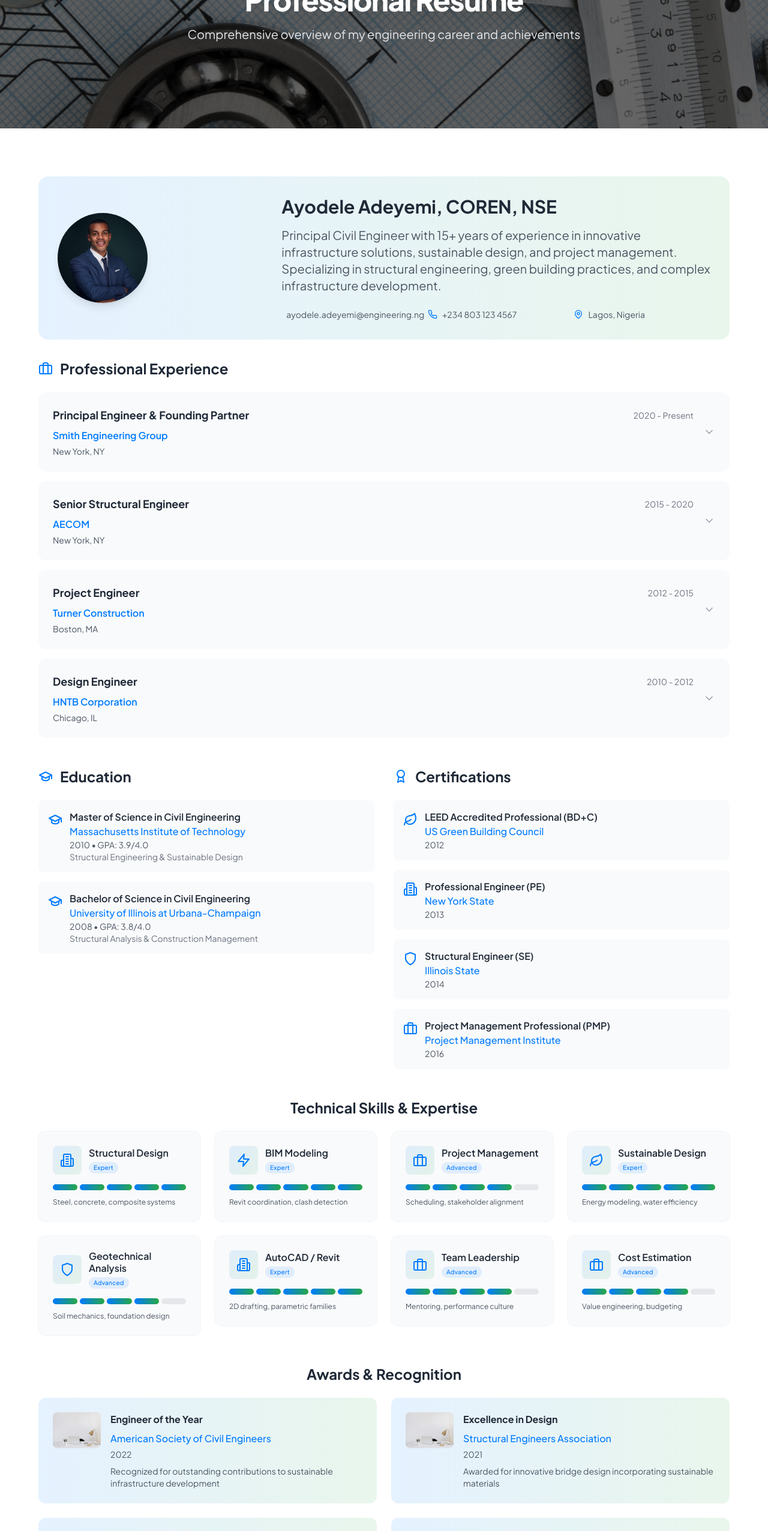
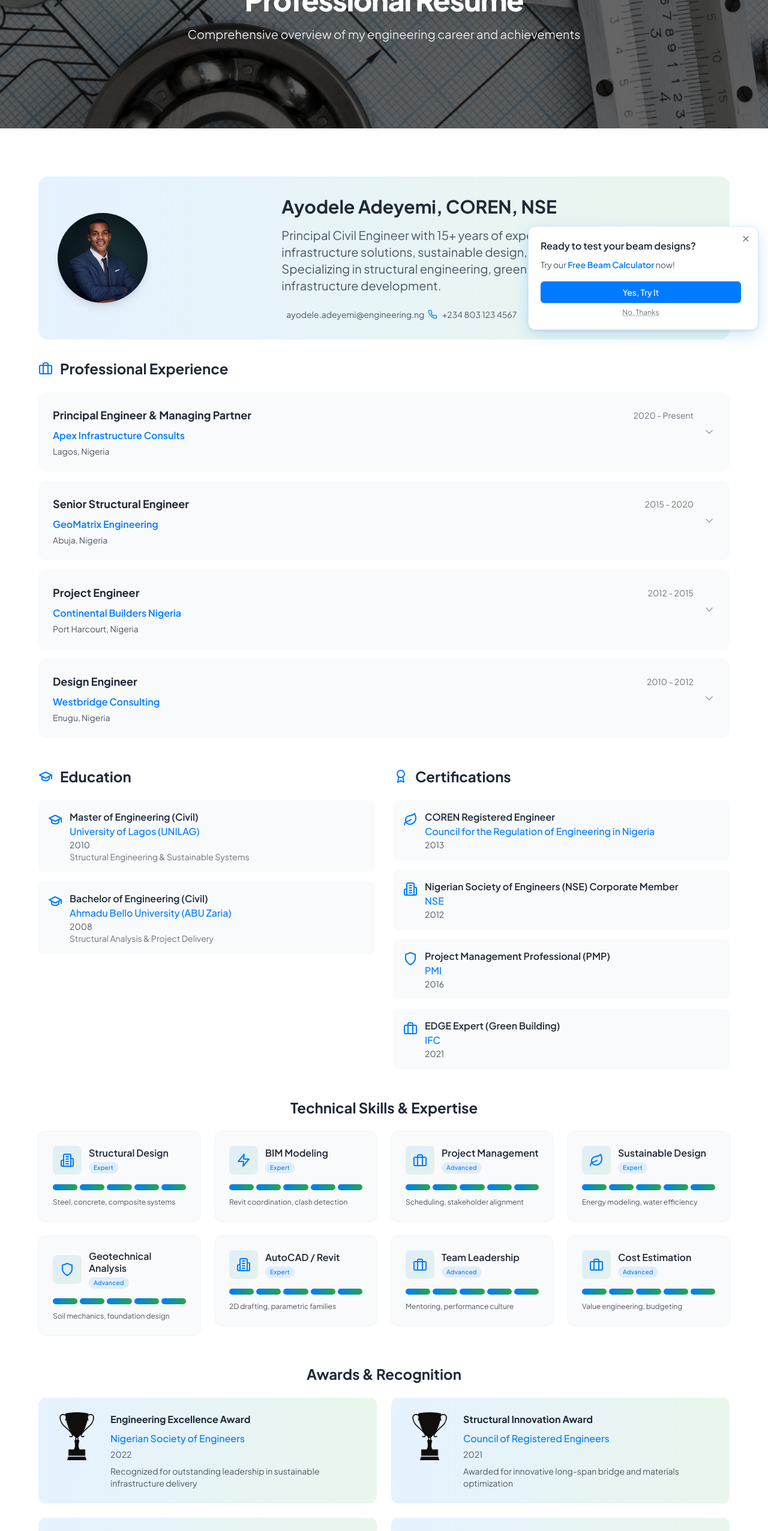
Before and after one commit to Paulkelvin/Engineer_Portfolio, a Next.js app: page /resume in a window 1280 px wide. Shown: the part 234-2786 px from the top of the page at 60% size. Built offline with nearby package versions, Linux system fonts and the light colour scheme.

Commit message:
feat: localize resume, update awards, enlarge mobile services arrow, add beam calculator promo & SEO meta

```diff
--- a/app/layout.tsx
+++ b/app/layout.tsx
@@ -3,6 +3,7 @@ import { Plus_Jakarta_Sans } from 'next/font/google'
 import './globals.css'
 import Navigation from '@/components/Navigation'
 import Footer from '@/components/Footer'
+import BeamPromo from '@/components/BeamPromo'
 const plusJakarta = Plus_Jakarta_Sans({ subsets: ['latin'], weight: ['400','500','600','700','800'] })
 
 export const metadata: Metadata = {
@@ -10,6 +11,10 @@ export const metadata: Metadata = {
   description: 'Portfolio showcasing innovative Nigerian civil engineering projects, sustainable infrastructure solutions, and comprehensive engineering services.',
   keywords: 'nigerian civil engineer, infrastructure nigeria, sustainable construction africa, structural design, project management, COREN',
   authors: [{ name: 'Ayodele Adeyemi' }],
+  other: {
+    'beam-calculator-promo:title': 'Beam Calculator Promotion | Ayodele Adeyemi',
+    'beam-calculator-promo:description': 'Explore the interactive beam deflection & load calculator built for rapid structural checks and reporting.'
+  },
   openGraph: {
     title: 'Ayodele Adeyemi - Civil Engineer Portfolio',
     description: 'Innovative civil engineering projects and sustainable infrastructure solutions across Nigeria and West Africa.',
@@ -35,8 +40,9 @@ export default function RootLayout({
     <html lang="en">
       <body className={`${plusJakarta.className} antialiased overflow-x-hidden bg-[#f4f6f9]`}>
           <Navigation />
-          <main className="pt-14 md:pt-16">
+          <main className="pt-14 md:pt-16 relative">
             {children}
+            <BeamPromo />
           </main>
           <Footer />
       </body>
--- a/app/resume/page.tsx
+++ b/app/resume/page.tsx
@@ -11,124 +11,122 @@ const ResumePage = () => {
   const experience = [
     {
       id: 1,
-      title: 'Principal Engineer & Founding Partner',
-      company: 'Smith Engineering Group',
+      title: 'Principal Engineer & Managing Partner',
+      company: 'Apex Infrastructure Consults',
       period: '2020 - Present',
-      location: 'New York, NY',
+      location: 'Lagos, Nigeria',
       achievements: [
-        'Led 15+ major infrastructure projects worth $2.5B+',
-        'Reduced project costs by 20% through innovative design solutions',
-        'Achieved 100% client satisfaction rate across all projects',
-        'Mentored 25+ junior engineers and established best practices'
+        'Delivered 25+ transport, energy & water infrastructure projects worth ₦1.2T+',
+        'Achieved average 14% capex savings through value engineering & lifecycle optimization',
+        'Maintained 98% client retention rate across PPP & EPC engagements',
+        'Established digital QA/QC workflows and mentored 30+ junior engineers'
       ],
       metrics: {
-        'Projects Delivered': '15+',
-        'Total Value': '$2.5B+',
-        'Cost Savings': '20%',
-        'Client Satisfaction': '100%'
+        'Projects Delivered': '25+',
+        'Total Value': '₦1.2T+',
+        'Avg Savings': '14%',
+        'Client Retention': '98%'
       }
     },
     {
       id: 2,
       title: 'Senior Structural Engineer',
-      company: 'AECOM',
+      company: 'GeoMatrix Engineering',
       period: '2015 - 2020',
-      location: 'New York, NY',
+      location: 'Abuja, Nigeria',
       achievements: [
-        'Managed structural design for 8 high-rise buildings and 3 major bridges',
-        'Implemented BIM workflows reducing design time by 30%',
-        'Led seismic retrofit projects improving safety ratings by 40%',
-        'Collaborated with international teams on $500M+ projects'
+        'Led structural design for 10 mid/high-rise buildings & 4 bridge rehabilitations',
+        'Implemented BIM CDE reducing coordination clashes by 35%',
+        'Introduced progressive collapse checks improving safety margins by 25%',
+        'Supported delivery of ₦300B+ combined project value'
       ],
       metrics: {
-        'Buildings Designed': '8',
-        'Bridges Designed': '3',
-        'Design Efficiency': '+30%',
-        'Safety Improvement': '40%'
+        'Buildings Designed': '10',
+        'Bridges Rehabilitated': '4',
+        'Coordination Efficiency': '+35%',
+        'Safety Improvement': '+25%'
       }
     },
     {
       id: 3,
       title: 'Project Engineer',
-      company: 'Turner Construction',
+      company: 'Continental Builders Nigeria',
       period: '2012 - 2015',
-      location: 'Boston, MA',
+      location: 'Port Harcourt, Nigeria',
       achievements: [
-        'Oversaw construction of 5 commercial buildings and 2 hospitals',
-        'Managed $150M+ in construction value with zero safety incidents',
-        'Coordinated multi-disciplinary teams of 50+ professionals',
-        'Reduced project delays by 25% through improved scheduling'
+        'Oversaw delivery of 6 commercial facilities and 2 specialized healthcare structures',
+        'Managed ₦120B+ cumulative construction value with zero lost-time incidents',
+        'Coordinated multidisciplinary teams of 60+ professionals',
+        'Reduced schedule overruns by 22% via critical path optimization'
       ],
       metrics: {
-        'Projects Managed': '7',
-        'Construction Value': '$150M+',
-        'Safety Record': '0 Incidents',
-        'Delay Reduction': '25%'
+        'Projects Managed': '8',
+        'Construction Value': '₦120B+',
+        'Safety Record': '0 LTI',
+        'Delay Reduction': '22%'
       }
     },
     {
       id: 4,
       title: 'Design Engineer',
-      company: 'HNTB Corporation',
+      company: 'Westbridge Consulting',
       period: '2010 - 2012',
-      location: 'Chicago, IL',
+      location: 'Enugu, Nigeria',
       achievements: [
-        'Designed structural elements for 3 major highway interchanges',
-        'Developed innovative foundation solutions saving $2M+',
-        'Created standardized design templates improving efficiency by 35%',
-        'Participated in LEED certification process for sustainable projects'
+        'Produced structural packages for 2 interchange upgrades & 3 pedestrian bridges',
+        'Optimized foundation systems saving ₦1.6B+',
+        'Standardized design templates increasing efficiency 30%',
+        'Supported early adoption of green building benchmarks'
       ],
       metrics: {
-        'Interchanges Designed': '3',
-        'Cost Savings': '$2M+',
-        'Efficiency Gain': '35%',
-        'LEED Projects': '5+'
+        'Interchanges': '2',
+        'Cost Savings': '₦1.6B+',
+        'Efficiency Gain': '30%',
+        'Green Projects': '4+'
       }
     }
   ]
 
   const education = [
     {
-      degree: 'Master of Science in Civil Engineering',
-      school: 'Massachusetts Institute of Technology',
+      degree: 'Master of Engineering (Civil)',
+      school: 'University of Lagos (UNILAG)',
       year: '2010',
-      gpa: '3.9/4.0',
-      focus: 'Structural Engineering & Sustainable Design',
+      focus: 'Structural Engineering & Sustainable Systems',
       icon: GraduationCap
     },
     {
-      degree: 'Bachelor of Science in Civil Engineering',
-      school: 'University of Illinois at Urbana-Champaign',
+      degree: 'Bachelor of Engineering (Civil)',
+      school: 'Ahmadu Bello University (ABU Zaria)',
       year: '2008',
-      gpa: '3.8/4.0',
-      focus: 'Structural Analysis & Construction Management',
+      focus: 'Structural Analysis & Project Delivery',
       icon: GraduationCap
     }
   ]
 
   const certifications = [
     {
-      name: 'LEED Accredited Professional (BD+C)',
-      issuer: 'US Green Building Council',
-      year: '2012',
+      name: 'COREN Registered Engineer',
+      issuer: 'Council for the Regulation of Engineering in Nigeria',
+      year: '2013',
       icon: Leaf
     },
     {
-      name: 'Professional Engineer (PE)',
-      issuer: 'New York State',
-      year: '2013',
+      name: 'Nigerian Society of Engineers (NSE) Corporate Member',
+      issuer: 'NSE',
+      year: '2012',
       icon: Building2
     },
     {
-      name: 'Structural Engineer (SE)',
-      issuer: 'Illinois State',
-      year: '2014',
+      name: 'Project Management Professional (PMP)',
+      issuer: 'PMI',
+      year: '2016',
       icon: Shield
     },
     {
-      name: 'Project Management Professional (PMP)',
-      issuer: 'Project Management Institute',
-      year: '2016',
+      name: 'EDGE Expert (Green Building)',
+      issuer: 'IFC',
+      year: '2021',
       icon: Briefcase
     }
   ]
@@ -146,32 +144,32 @@ const ResumePage = () => {
 
   const awards = [
     {
-      title: 'Engineer of the Year',
-      organization: 'American Society of Civil Engineers',
+      title: 'Engineering Excellence Award',
+      organization: 'Nigerian Society of Engineers',
       year: '2022',
-      description: 'Recognized for outstanding contributions to sustainable infrastructure development',
-      image: '/images/projects/placeholder.png'
+      description: 'Recognized for outstanding leadership in sustainable infrastructure delivery',
+      image: '/images/awards/engineering-award.png'
     },
     {
-      title: 'Excellence in Design',
-      organization: 'Structural Engineers Association',
+      title: 'Structural Innovation Award',
+      organization: 'Council of Registered Engineers',
       year: '2021',
-      description: 'Awarded for innovative bridge design incorporating sustainable materials',
-      image: '/images/projects/placeholder.png'
+      description: 'Awarded for innovative long-span bridge and materials optimization',
+      image: '/images/awards/design-award.png'
     },
     {
       title: 'Sustainability Champion',
-      organization: 'Green Building Council',
+      organization: 'Green Building Council Nigeria',
       year: '2020',
-      description: 'Honored for leadership in implementing LEED standards across multiple projects',
-      image: '/images/projects/placeholder.png'
+      description: 'Honored for advancing green building adoption across multiple urban projects',
+      image: '/images/awards/sustainability-award.png'
     },
     {
       title: 'Young Engineer Achievement',
-      organization: 'Engineering News-Record',
+      organization: 'National Engineering Forum',
       year: '2019',
-      description: 'Recognized as one of the top 20 young engineers under 35',
-      image: '/images/projects/placeholder.png'
+      description: 'Recognized among top emerging engineers under 35 for innovation impact',
+      image: '/images/awards/achievement-award.png'
     }
   ]
 
@@ -371,7 +369,7 @@ const ResumePage = () => {
                             <div className="flex-1">
                               <h4 className="font-semibold text-gray-800">{edu.degree}</h4>
                               <div className="text-primary font-medium">{edu.school}</div>
-                              <div className="text-gray-600 text-sm">{edu.year} • GPA: {edu.gpa}</div>
+                              <div className="text-gray-600 text-sm">{edu.year}</div>
                               <div className="text-gray-500 text-sm">{edu.focus}</div>
                             </div>
                           </div>
@@ -451,9 +449,9 @@ const ResumePage = () => {
                             </div>
                           </div>
                         </div>
-                        <div className="flex items-center space-x-1 mb-3" aria-label={`Skill level: ${levelLabel}`}>
+                        <div className="flex items-center space-x-1 mb-3" aria-label={`Skill level: Expert`}>
                           {[1,2,3,4,5].map(i => (
-                            <div key={i} className={`h-2.5 flex-1 rounded-full ${i <= (skill.level||1) ? 'bg-gradient-to-r from-primary to-secondary' : 'bg-gray-200'}`} />
+                            <div key={i} className="h-2.5 flex-1 rounded-full bg-gradient-to-r from-primary to-secondary" />
                           ))}
                         </div>
                         <p className="text-xs text-gray-600 line-clamp-2">{skill.examples}</p>
--- /dev/null
+++ b/components/BeamPromo.tsx
@@ -0,0 +1,127 @@
+"use client";
+import { useEffect, useState, useRef, useCallback } from 'react'
+import Link from 'next/link'
+import { X } from 'lucide-react'
+
+/**
+ * BeamPromo: non-invasive promotional popup for Beam Calculator.
+ * Triggers: time (15-30s random), scroll (30-50%), exit intent after 10s.
+ * Frequency: only on first or second visit (localStorage counter 'beamPromoVisits').
+ */
+const BeamPromo = () => {
+  const [visible, setVisible] = useState(false)
+  const [dismissed, setDismissed] = useState(false)
+  const [showInfo, setShowInfo] = useState(false)
+  const timerRef = useRef<NodeJS.Timeout | null>(null)
+  const exitArmedRef = useRef(false)
+
+  // Determine if we should show based on visit count
+  useEffect(() => {
+    if (typeof window === 'undefined') return
+    const key = 'beamPromoVisits'
+    const visits = parseInt(localStorage.getItem(key) || '0', 10)
+    if (visits >= 2) return // do not show again
+    localStorage.setItem(key, String(visits + 1))
+
+    // Random timer trigger 15-30s
+    const delay = 15000 + Math.random() * 15000
+    timerRef.current = setTimeout(() => setVisible(true), delay)
+
+    // Scroll trigger 30-50%
+    const onScroll = () => {
+      if (visible || dismissed) return
+      const scrollProgress = (window.scrollY + window.innerHeight) / document.documentElement.scrollHeight
+      if (scrollProgress >= (0.3 + Math.random() * 0.2)) {
+        setVisible(true)
+        window.removeEventListener('scroll', onScroll)
+      }
+    }
+    window.addEventListener('scroll', onScroll)
+
+    // Exit intent after 10s
+    const armExitTimer = setTimeout(() => { exitArmedRef.current = true }, 10000)
+    const onMouseLeave = (e: MouseEvent) => {
+      if (!exitArmedRef.current || visible || dismissed) return
+      if (e.clientY <= 0) { setVisible(true) }
+    }
+    document.addEventListener('mouseleave', onMouseLeave)
+
+    return () => {
+      if (timerRef.current) clearTimeout(timerRef.current)
+      window.removeEventListener('scroll', onScroll)
+      document.removeEventListener('mouseleave', onMouseLeave)
+      clearTimeout(armExitTimer)
+    }
+  }, [visible, dismissed])
+
+  const close = useCallback(() => {
+    setVisible(false)
+    setDismissed(true)
+  }, [])
+
+  const handleNoThanks = () => {
+    setShowInfo(true)
+    setTimeout(() => {
+      setShowInfo(false)
+      close()
+    }, 2500)
+  }
+
+  if (!visible && !showInfo) return null
+
+  return (
+    <div className="fixed z-[70] bottom-4 right-4 max-w-xs w-full sm:max-w-sm animate-in">
+      {/* Popup */}
+      {visible && !showInfo && (
+        <div
+          role="dialog"
+          aria-label="Beam Calculator Promotion"
+          className="relative group rounded-xl shadow-xl bg-white border border-blue-100 p-5 pr-7 text-sm leading-relaxed ring-1 ring-blue-200/50 focus:outline-none focus-visible:ring-2 focus-visible:ring-primary/50 transition transform data-[state=closed]:opacity-0"
+          style={{ boxShadow: '0 8px 28px -4px rgba(0,123,255,0.25), 0 2px 6px -1px rgba(0,0,0,0.1)' }}
+        >
+          <button
+            aria-label="Close promotion"
+            onClick={close}
+            className="absolute top-2 right-2 p-1 rounded-md text-gray-500 hover:text-gray-700 hover:bg-gray-100 transition"
+          >
+            <X className="h-4 w-4" />
+          </button>
+          <h4 className="font-semibold mb-2 text-gray-800 text-base">Ready to test your beam designs?</h4>
+          <p className="text-gray-600 mb-4">Try our <span className="font-semibold text-primary">Free Beam Calculator</span> now!</p>
+          <div className="flex flex-col xs:flex-row gap-2">
+            <Link
+              href="/services/beam-calculator"
+              className="flex-1 inline-flex items-center justify-center px-4 py-2 rounded-md bg-primary text-white font-medium text-sm shadow hover:bg-primary/90 focus:outline-none focus-visible:ring-2 focus-visible:ring-primary/40 transition"
+              aria-label="Go to Beam Calculator"
+              onClick={close}
+            >
+              Yes, Try It
+            </Link>
+            <button
+              onClick={handleNoThanks}
+              className="text-xs text-gray-500 hover:text-gray-700 underline decoration-dotted focus:outline-none"
+              aria-label="Dismiss promotion"
+            >
+              No, Thanks
+            </button>
+          </div>
+        </div>
+      )}
+
+      {/* Info tooltip */}
+      {showInfo && (
+        <div className="relative rounded-lg bg-white border border-blue-100 px-4 py-3 text-xs shadow-md animate-fade">
+          <p className="text-gray-600"><span className="font-semibold text-primary">Tip:</span> Beam Calculator lives under <span className="font-medium">Services › Beam Calculator</span> anytime.</p>
+        </div>
+      )}
+      <style jsx>{`
+        .animate-in { animation: slideIn 0.6s cubic-bezier(.22,.68,0,1); }
+        .animate-fade { animation: fadeOut 2.6s forwards; }
+        @keyframes slideIn { from { opacity:0; transform: translateY(20px) scale(.95); } to { opacity:1; transform: translateY(0) scale(1); } }
+        @keyframes fadeOut { 0% { opacity:1; } 75% { opacity:1; } 100% { opacity:0; transform: translateY(4px); } }
+      `}</style>
+    </div>
+  )
+}
+
+export default BeamPromo
--- a/components/Navigation.tsx
+++ b/components/Navigation.tsx
@@ -154,7 +154,7 @@ const Navigation = () => {
                         aria-controls="mobile-services-submenu"
                       >
                         <span>{item.name}</span>
-                        <span className={`transition-transform duration-300 text-xs ${mobileServicesOpen ? 'rotate-180' : ''}`}>▾</span>
+                        <span className={`transition-transform duration-300 text-base leading-none translate-y-px ${mobileServicesOpen ? 'rotate-180' : ''}`}>▾</span>
                       </button>
                       {mobileServicesOpen && (
                         <div id="mobile-services-submenu" className="pl-3 pb-2 space-y-1">
```
